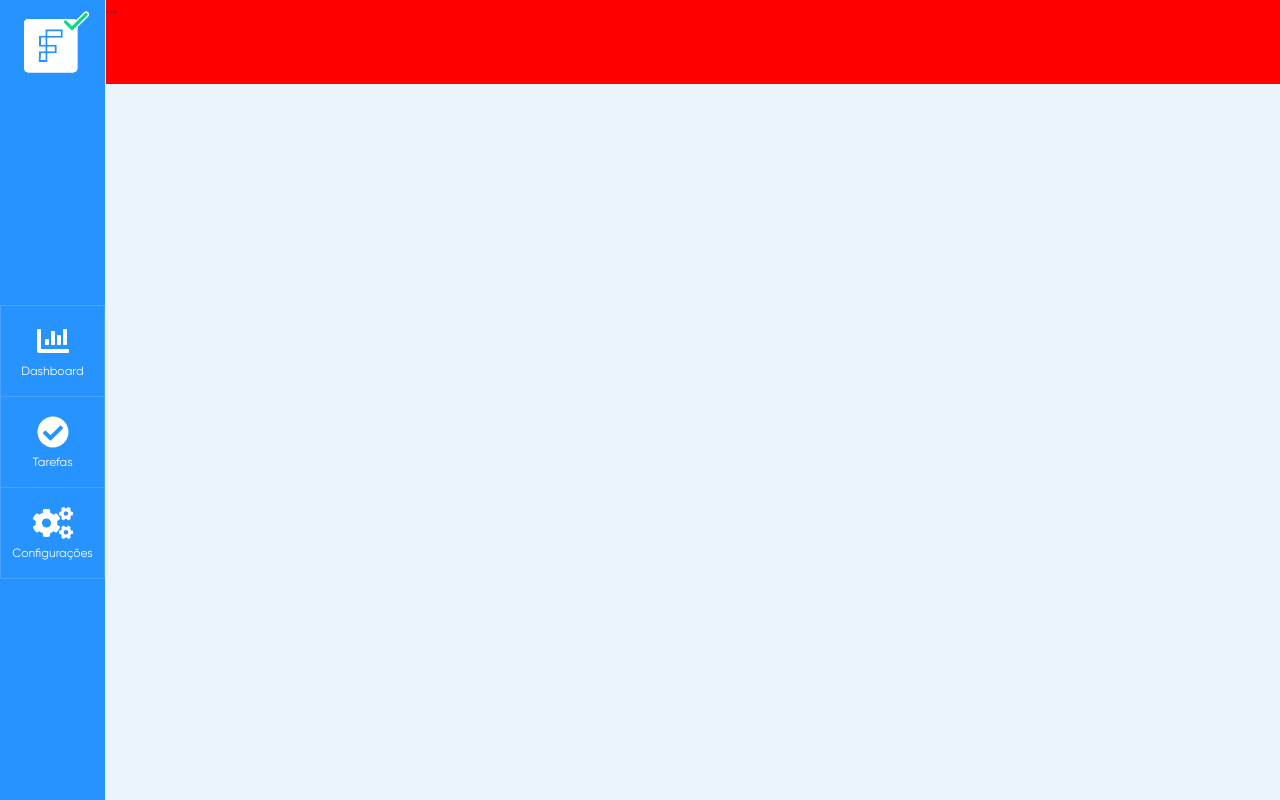
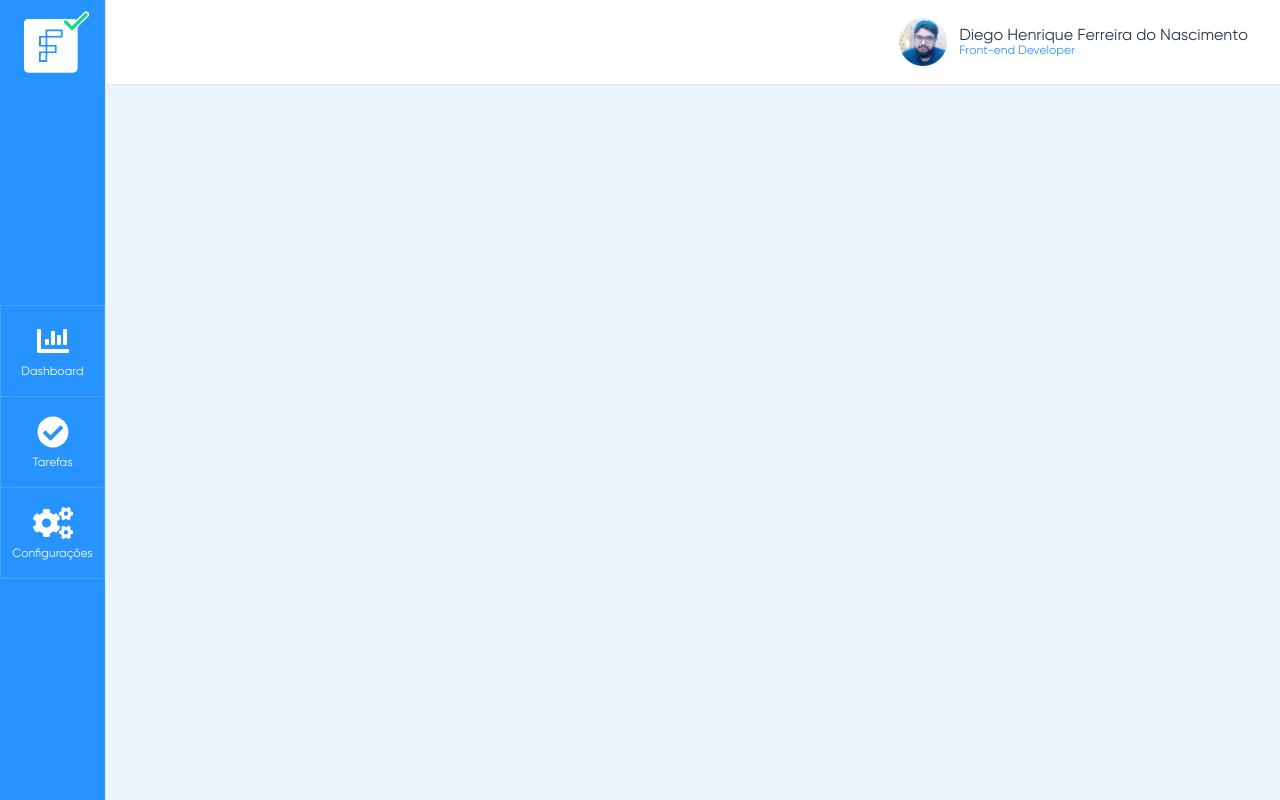
Before and after one commit to diegondev/facilita-tasks, a Vue app: page / in a window 1280 px wide. Built offline with nearby package versions, Linux system fonts and the light colour scheme.

Commit message:
Create toolbar component

```diff
--- a/src/layouts/main/Main.vue
+++ b/src/layouts/main/Main.vue
@@ -1,7 +1,7 @@
 <template>
     <div class="main-container">
         <Sidenav class="sidenav" />
-        <header class="header">...</header>
+        <Toolbar class="header">...</Toolbar>
         <div class="content">
             <router-view />
         </div>
@@ -10,9 +10,11 @@
 
 <script>
 import Sidenav from './components/Sidenav.vue';
+import Toolbar from './components/Toolbar.vue';
 export default {
     components: {
-        Sidenav
+        Sidenav,
+        Toolbar
   }
 }
 </script>
@@ -34,7 +36,7 @@ export default {
 .header
     grid-column 2 /3
     grid-row 1 / 2
-    background-color red
+    box-shadow 0px 0px 2px lightgray
 
 .content
     grid-column 2
--- a/src/layouts/main/components/Toolbar.vue
+++ b/src/layouts/main/components/Toolbar.vue
@@ -1,3 +1,51 @@
 <template>
-    <div></div>
+    <header class="toolbar">
+        <div class="user-info">
+            <img :src="user.avatar" alt="Avatar" class="avatar">
+            <div class="user-data">
+                <span class="user-name">{{ user.name }}</span>
+                <span class="user-occupation">{{ user.occupation }}</span>
+            </div>
+        </div>
+    </header>
 </template>
+
+<script>
+import avatar from '../../../assets/images/avatar.jpeg';
+export default {
+
+    data() {
+        return {
+            user: {
+                name: "Diego Henrique Ferreira do Nascimento",
+                occupation: "Front-end Developer",
+                avatar: avatar
+            }
+        }
+    }
+}
+</script>
+
+<style lang="stylus" scoped>
+.toolbar
+    display flex
+    justify-content: flex-end
+    padding 0 32px
+
+.user-info
+    display contents
+
+    img
+        border-radius 50%
+        margin 18px 12px
+
+.user-data
+    display flex
+    flex-direction column
+    justify-content: center
+
+    .user-occupation
+        font-size 12px
+
+
+</style>
```
